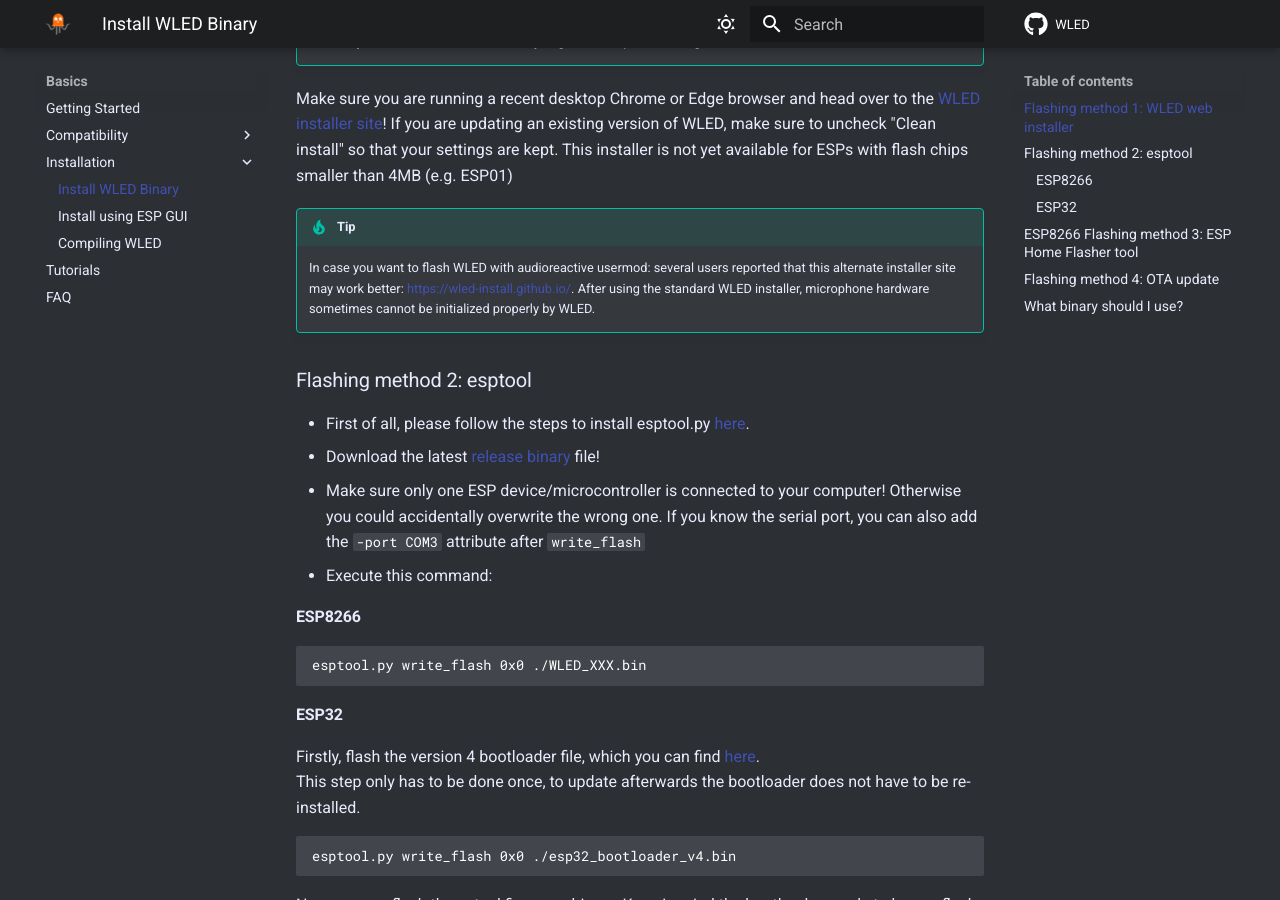
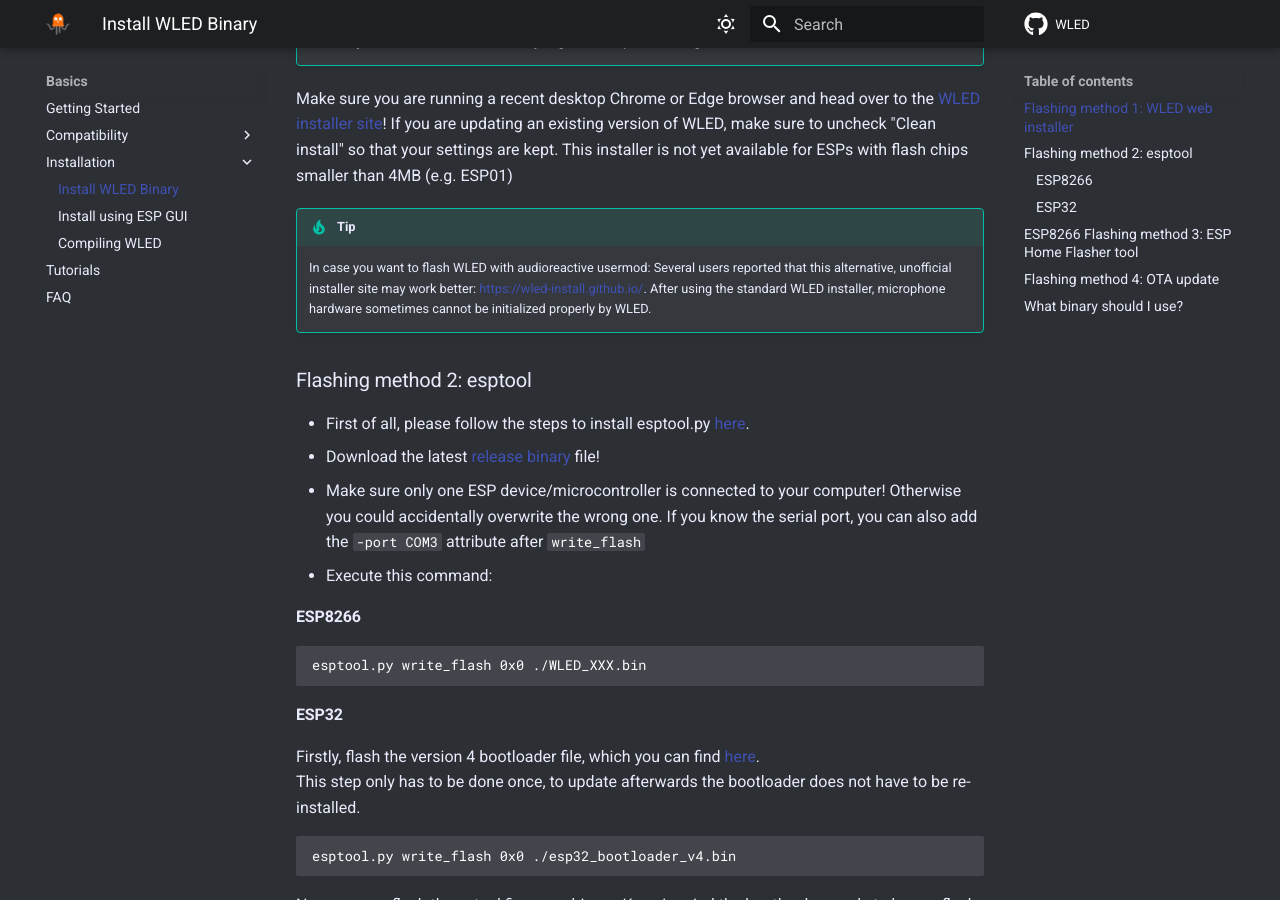
Before and after one commit to Aircoookie/WLED-Docs, an MkDocs documentation site: the page built from docs/basics/install-binary.md, in a window 1280 px wide and 900 px high, scrolled down 342 px. Built offline with MkDocs 1.6.1 and Material for MkDocs 9.7.7, drawn with Linux system fonts in a browser that asks for light colours; comment, search, counter and statistics services are not loaded.

Commit message:
Update install-binary.md

```diff
--- a/docs/basics/install-binary.md
+++ b/docs/basics/install-binary.md
@@ -16,7 +16,7 @@
 
 !!! tip
     In case you want to flash WLED with audioreactive usermod:
-    several users reported that this alternate installer site may work better: [https://wled-install.github.io/](https://wled-install.github.io/).
+    Several users reported that this alternative, unofficial installer site may work better: [https://wled-install.github.io/](https://wled-install.github.io/).
     After using the standard WLED installer, microphone hardware sometimes cannot be initialized properly by WLED.
 
 ### Flashing method 2: esptool
```
